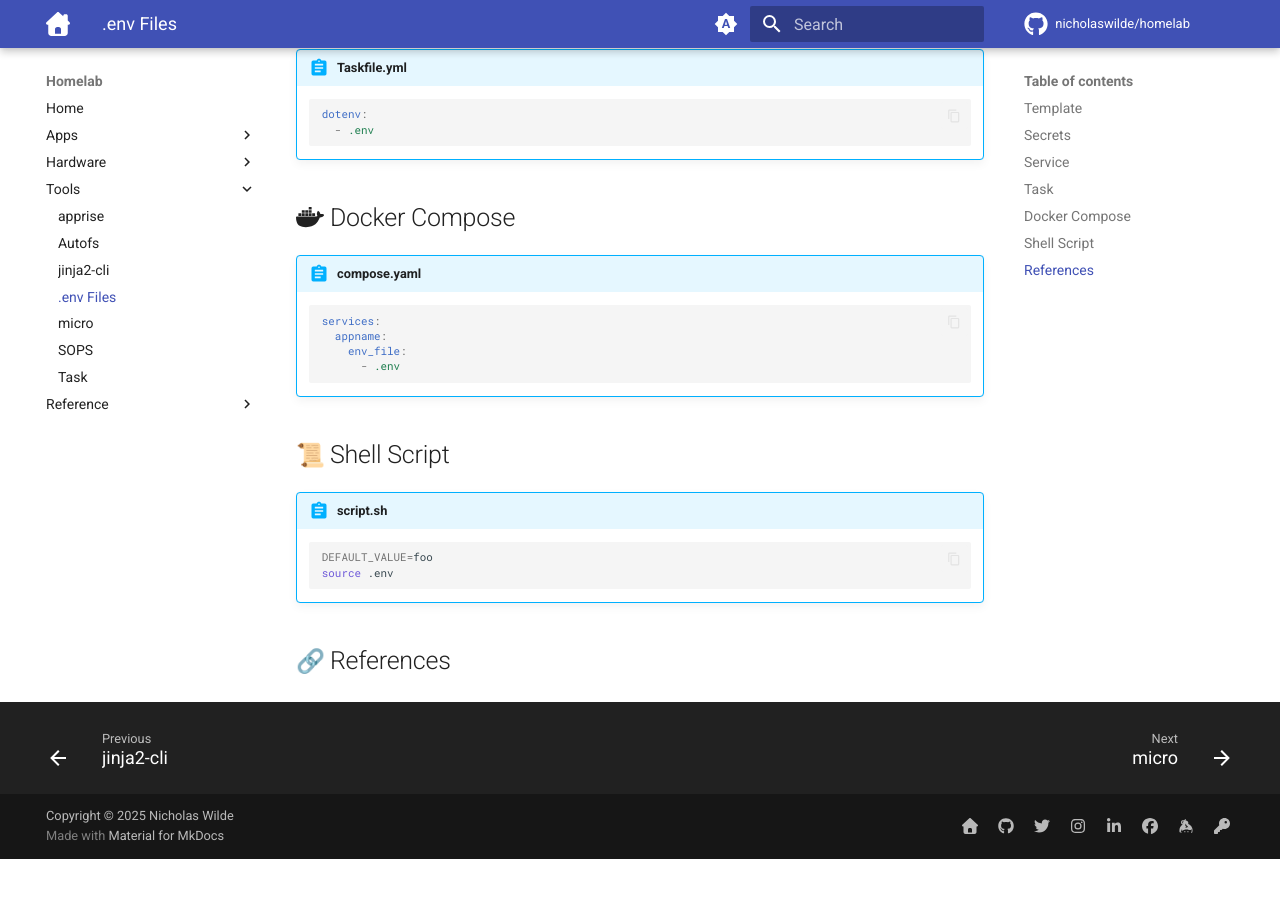
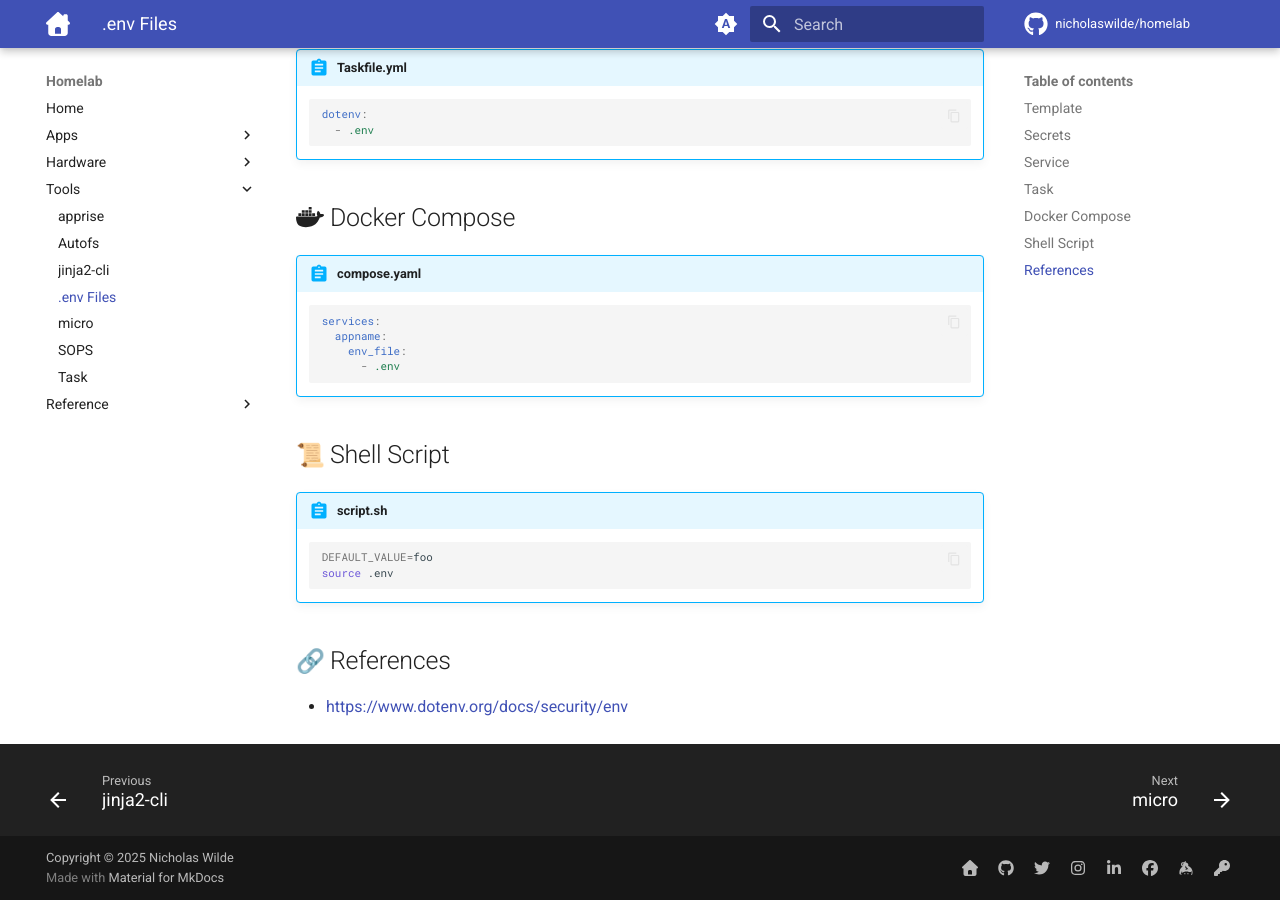
Before and after one commit to nicholaswilde/homelab, an MkDocs documentation site: the page built from docs/tools/env-files.md, in a window 1280 px wide and 900 px high, scrolled down 1055 px. Built offline with MkDocs 1.6.1 and Material for MkDocs 9.7.7, drawn with Linux system fonts in a browser that asks for light colours; emoji names are drawn with the system emoji font; comment, search, counter and statistics services are not loaded; before the commit the page ends 1914 px from its top, so only the background shows below that; some of the changed lines change nothing that is shown.

Commit message:
Update env-files.md

```diff
--- a/docs/tools/env-files.md
+++ b/docs/tools/env-files.md
@@ -4,7 +4,7 @@
 ---
 # :pencil: .env Files
 
-`.env` files are used to store variables and secrets. There are used whenver possible.
+[`.env`][2] files are used to store variables and secrets. There are used whenver possible.
 
 !!! note
 
@@ -68,4 +68,7 @@
 
 ## :link: References
 
+- <https://www.dotenv.org/docs/security/env>
+
 [1]: <./sops.md>
+[2]: <https://www.dotenv.org/docs/security/env>
```
